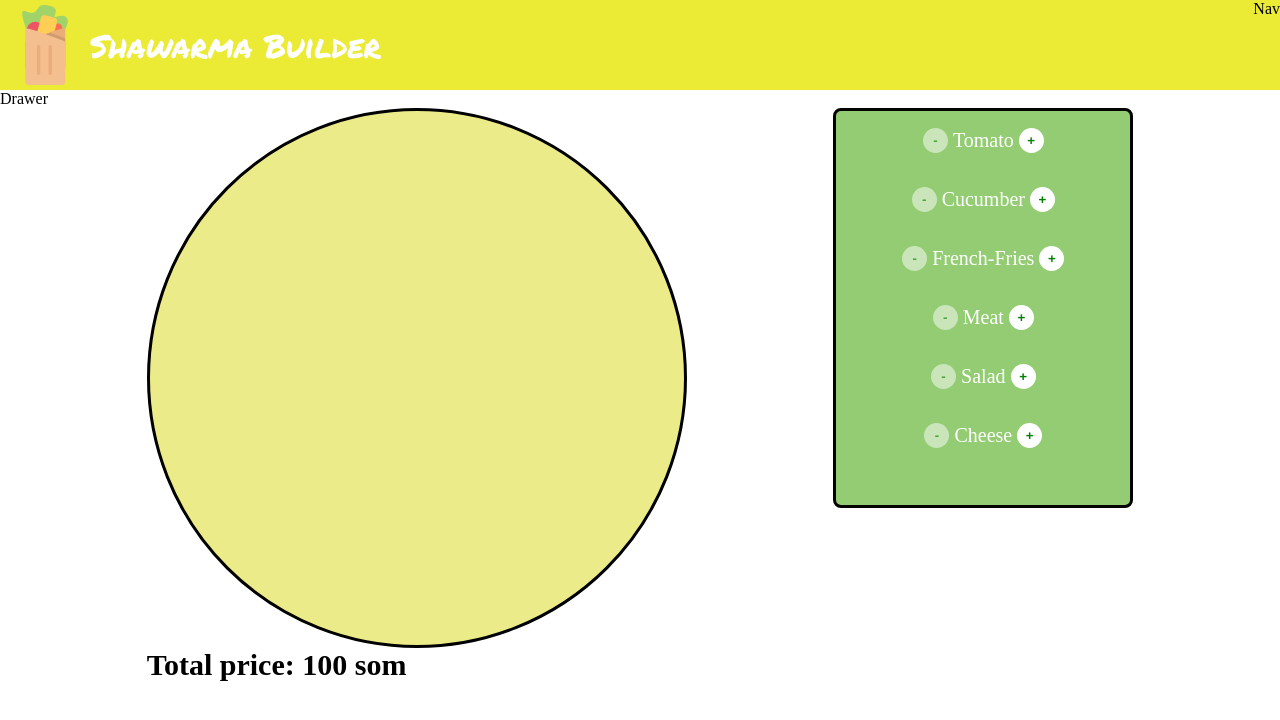
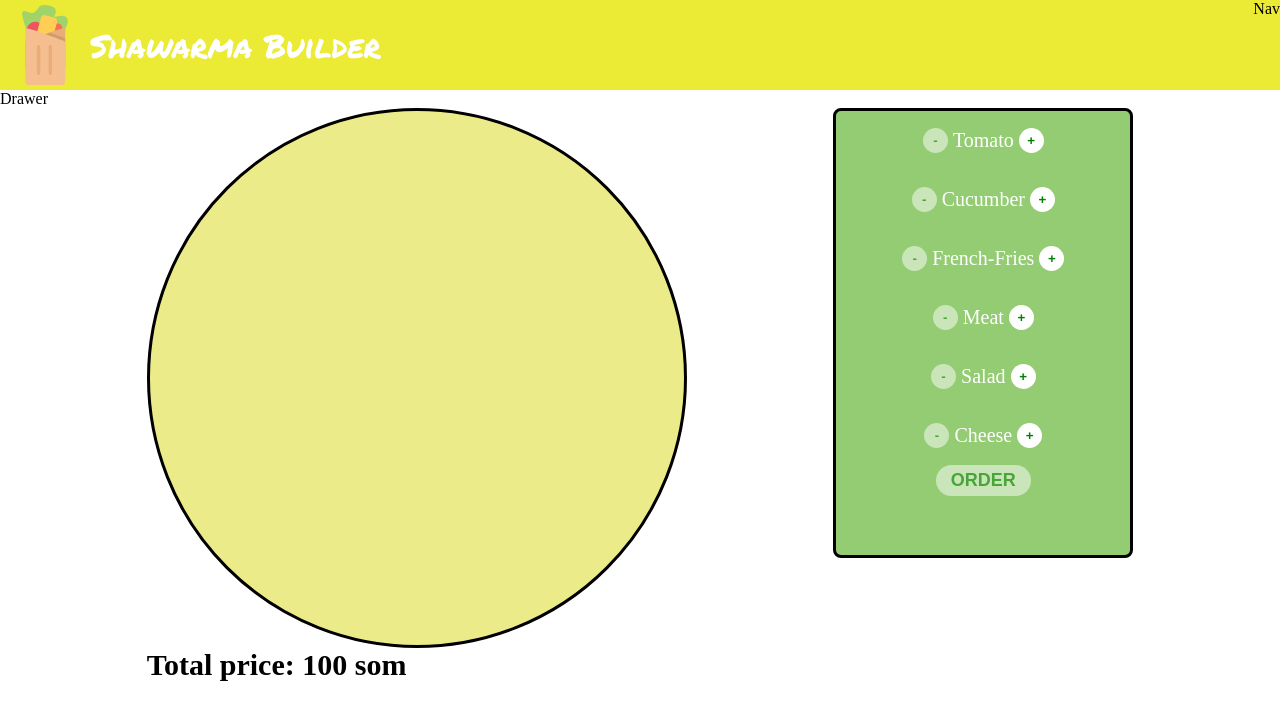
Before and after one commit to bayel-bakytov/shawarma-builder, a React (Create React App) app: page / in a window 1280 px wide. Shown: the top 720 px of the page. Built offline with nearby package versions, Linux system fonts and the light colour scheme.

Commit message:
Add order button to IngredientsControls and changed styles

```diff
--- a/src/components/ShawarmaBuilder/IngredientsControls/IngredientControl/IngredientControl.module.css
+++ b/src/components/ShawarmaBuilder/IngredientsControls/IngredientControl/IngredientControl.module.css
@@ -19,6 +19,7 @@
   color: green;
   font-weight: bold;
   border-radius: 50%;
+  cursor: pointer;
 }
 .IngredientControl button:disabled {
   opacity: .5;
--- a/src/components/ShawarmaBuilder/IngredientsControls/IngredientsControls.js
+++ b/src/components/ShawarmaBuilder/IngredientsControls/IngredientsControls.js
@@ -11,7 +11,7 @@ const CONTROLS = [
   { label: "Cheese", type: "cheese" },
 ];
 
-export default ({ ingredients, addIngredient, removeIngredient }) => {
+export default ({ ingredients, addIngredient, removeIngredient, canOrder }) => {
   const controlsOutput = CONTROLS.map((control) => (
     <IngredientControl
       key={control.type}
@@ -22,5 +22,12 @@ export default ({ ingredients, addIngredient, removeIngredient }) => {
     />
   ));
 
-  return <div className={classes.IngredientsControls}>{controlsOutput}</div>;
+  return (
+    <div className={classes.IngredientsControls}>
+      {controlsOutput}
+      <button disabled={!canOrder} className={classes.orderButton}>
+        ORDER
+      </button>
+    </div>
+  );
 };
--- a/src/components/ShawarmaBuilder/IngredientsControls/IngredientsControls.module.css
+++ b/src/components/ShawarmaBuilder/IngredientsControls/IngredientsControls.module.css
@@ -2,10 +2,26 @@
   border: 3px solid black;
   background-color: rgba(80, 172, 27, 0.616);
   width: 300px;
-  height: 400px;
+  height: 450px;
   display: flex;
   flex-flow: column nowrap;
   align-items: center;
   overflow: hidden;
   border-radius: 0.5rem;
 }
+ .orderButton {
+  border: none;
+  background-color: white;
+  color: green;
+  font-weight: bold;
+  border-radius: 20px;
+  cursor: pointer;
+  padding: 5px 15px;
+  font-size: 18px;
+}
+.orderButton:disabled {
+  opacity: .5;
+}
+.orderButton:not(:disabled):hover {
+  opacity: .8;
+}
--- a/src/components/ShawarmaBuilder/ShawarmaIngredients/Ingredients/Ingredients.module.css
+++ b/src/components/ShawarmaBuilder/ShawarmaIngredients/Ingredients/Ingredients.module.css
@@ -2,9 +2,7 @@
   height: 50px;
   width: 60px;
   box-sizing: border-box;
-  position: fixed;
-  top: 0;
-  left: 0;
+
   background-repeat: no-repeat;
 }
 .tomato {
--- a/src/components/ShawarmaBuilder/ShawarmaIngredients/ShawarmaIngredients.module.css
+++ b/src/components/ShawarmaBuilder/ShawarmaIngredients/ShawarmaIngredients.module.css
@@ -10,6 +10,7 @@
   flex-flow: wrap;
   overflow: hidden;
   border-radius: 100%;
+
 }
 .ShawarmaIngredients .ingredientPita{
   position: relative;
--- a/src/containers/ShawarmaBuilder/ShawarmaBuilder.js
+++ b/src/containers/ShawarmaBuilder/ShawarmaBuilder.js
@@ -7,9 +7,9 @@ const PRICES = {
   cucumber: 20,
   tomato: 20,
   frenchFries: 20,
-  cheese:20,
-  salad:20,
-  meat:20,
+  cheese: 20,
+  salad: 20,
+  meat: 20,
 };
 
 export default () => {
@@ -17,17 +17,26 @@ export default () => {
     cucumber: 0,
     tomato: 0,
     frenchFries: 0,
-    cheese:0,
-    salad:0,
-    meat:0,
+    cheese: 0,
+    salad: 0,
+    meat: 0,
   });
 
   const [price, setPrice] = useState(100);
+  const [canOrder, setCanOrder] = useState(false);
+
+  function checkCanOrder(ingredients) {
+    const total = Object.keys(ingredients).reduce((total, ingredient) => {
+      return total + ingredients[ingredient];
+    }, 0);
+    setCanOrder(total > 0);
+  }
 
   function addIngredient(type) {
     const newIngredients = { ...ingredients };
     newIngredients[type]++;
     setIngredients(newIngredients);
+    checkCanOrder(newIngredients);
 
     const newPrice = price + PRICES[type];
     setPrice(newPrice);
@@ -38,6 +47,7 @@ export default () => {
       const newIngredients = { ...ingredients };
       newIngredients[type]--;
       setIngredients(newIngredients);
+      checkCanOrder(newIngredients);
 
       const newPrice = price - PRICES[type];
       setPrice(newPrice);
@@ -48,6 +58,7 @@ export default () => {
     <div className={classes.ShawarmaBuilder}>
       <ShawarmaIngredients price={price} ingredients={ingredients} />
       <IngredientsControls
+        canOrder={canOrder}
         ingredients={ingredients}
         addIngredient={addIngredient}
         removeIngredient={removeIngredient}
```
